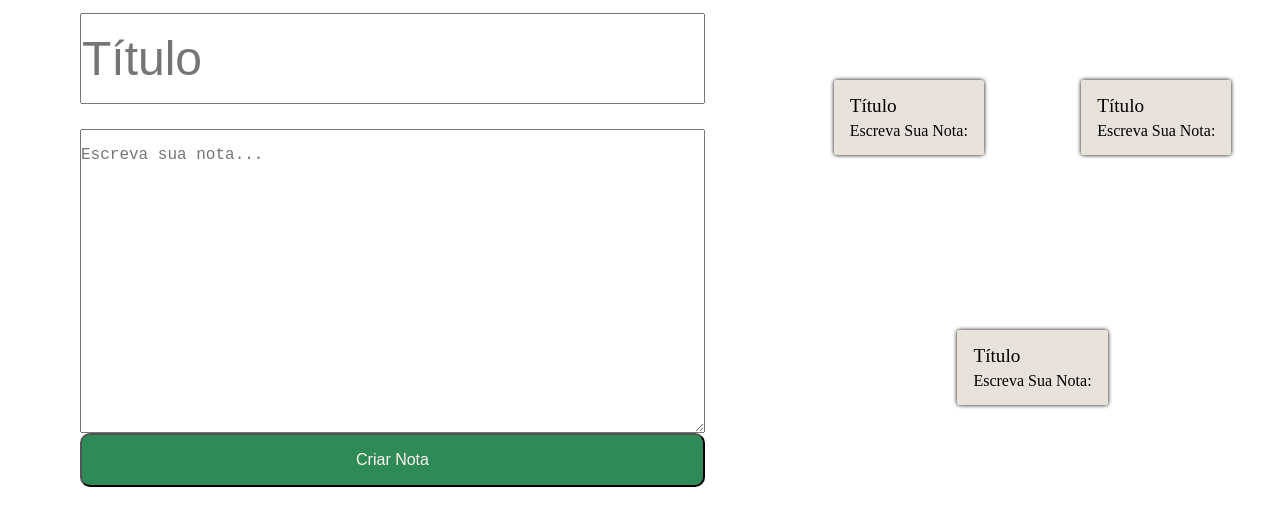
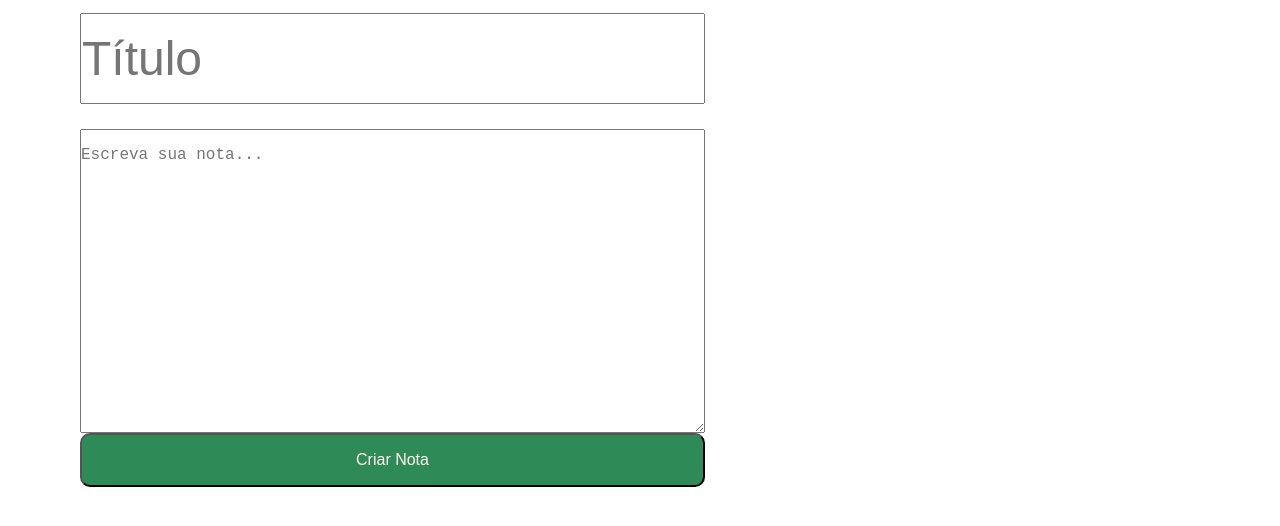
Before and after one commit to diorodro/introducao-react, a React (Create React App) app: page / in a window 1280 px wide. Shown: the top 526 px of the page. Built offline with nearby package versions, Linux system fonts and the light colour scheme; the HTML template or start-up script is replaced by a standard one.

Commit message:
Finalizando Projeto

```diff
--- a/src/App.js
+++ b/src/App.js
@@ -7,15 +7,27 @@
 
 class App extends Component {
 
+    constructor(){
+        super();
+        this.state = {
+            notas:[]
+        };
+    }
+
     criarNota(titulo, texto){
-        alert("uma nota foi criada: " + titulo + " " + texto)
+        const novaNota = {titulo,texto};
+        const novoArrayNotas = [...this.state.notas, novaNota];
+        const novoEstado = {
+            notas:novoArrayNotas
+        }
+        this.setState(novoEstado)
     }
 
    render(){
     return (
         <div className="conteudo">
-            <FormularioCadastro criarNota={this.criarNota}/>
-            <ListaDeNotas/>
+            <FormularioCadastro criarNota={this.criarNota.bind(this)}/>
+            <ListaDeNotas notas={this.state.notas}/>
         </div>
     );
    }
--- a/src/components/CardNota/CardNota.jsx
+++ b/src/components/CardNota/CardNota.jsx
@@ -6,9 +6,9 @@
         return (
             <section className="card-nota">
                 <header className="card-nota__cabecalho">
-                    <h3 className="card-nota__titulo">Título</h3>
+                    <h3 className="card-nota__titulo">{this.props.titulo}</h3>
                 </header>
-                <p className="card-nota__texto">Escreva Sua Nota:</p>
+                <p className="card-nota__texto">{this.props.texto}</p>
             </section>
         );
     }
--- a/src/components/ListaDeNotas/ListaDeNotas.jsx
+++ b/src/components/ListaDeNotas/ListaDeNotas.jsx
@@ -4,12 +4,12 @@
 
 class ListaDeNotas extends Component {
     render() {
-        return(
+        return (
             <ul className="lista-notas">
-            {Array.of("Trabalho", "Trabalho", "Ensino").map((categoria,index) => {
+                {this.props.notas.map((nota, index) => {
                     return (
                         <li className="lista-notas__items" key={index}>
-                   <CardNota/>
+                            <CardNota titulo={nota.titulo} texto={nota.texto}/>
                         </li>
                     );
                 })}</ul>);
```
Lines whose indentation alone changed are shown as unchanged.
